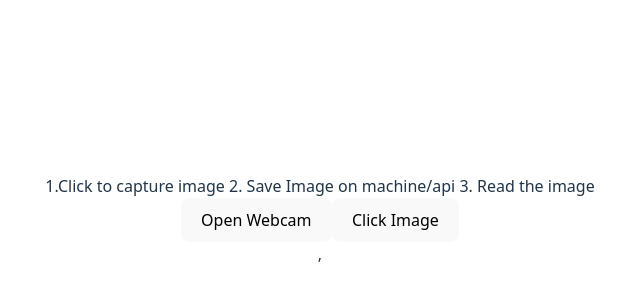
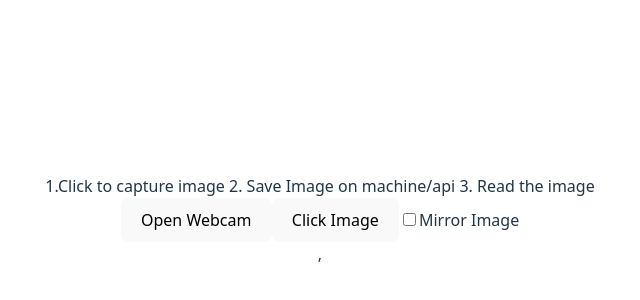
Before and after one commit to aishwindersandhu/demoaApp, a React (Vite) app in the folder my-portfolio/: page / in a window 1280 px wide. Shown: the part 180-480 px from the top of the page, without its empty margins (320-960 px from the left). Built offline with nearby package versions, Linux system fonts and the light colour scheme.

Commit message:
Added mirroring functionality

```diff
--- a/my-portfolio/src/components/faceCapture.tsx
+++ b/my-portfolio/src/components/faceCapture.tsx
@@ -1,4 +1,4 @@
-import { useState, useRef, useCallback } from "react";
+import { useState, useRef, useCallback, useEffect } from "react";
 import { updateImage } from "../reducers/imageSlice";
 import { useSelector, useDispatch } from 'react-redux';
 import Webcam from "react-webcam";
@@ -9,7 +9,7 @@ const FaceCapture = () => {
   const dispatch = useDispatch();
   const [isWebcamOpen, setIsWebcamOpen] = useState(false); // State to toggle webcam
   const [imgSrc, setImgSrc] = useState(null); // State to store the captured image
-  // const [mirrored, setMirrored] = useState(false); // State for mirroring
+  const [mirrored, setMirrored] = useState(false); //State for mirroring the image
 
   const saveImage = useCallback(() => {
     if (webcamRef.current !== null) {
@@ -21,7 +21,6 @@ const FaceCapture = () => {
       setIsWebcamOpen(false);
     }
   }, [webcamRef]);
-
   return (
     <div>
       1.Click to capture image
@@ -31,13 +30,23 @@ const FaceCapture = () => {
         <button onClick={() => setIsWebcamOpen(true)}>Open Webcam</button>
         {/* <button onClick={() => setIsWebcamOpen(false)}>Close Webcam</button> */}
         <button onClick={() => saveImage()}>Click Image</button>
+        <input type="checkbox"
+          checked={mirrored}
+          onClick={(e) => {
+            setMirrored(e.target.checked);
+          }}
+          name="Mirror Image"
+          value="mirror" />
+        <label>Mirror Image</label>
 
       </div>
       <div>
         {/* opens everytime you click open webcam, gives an opportunity to click a new picture */}
         {
           isWebcamOpen && (
-            <Webcam ref={webcamRef}>
+            <Webcam
+              ref={webcamRef}
+              mirrored={mirrored}>
             </Webcam>
           )
         }
```
